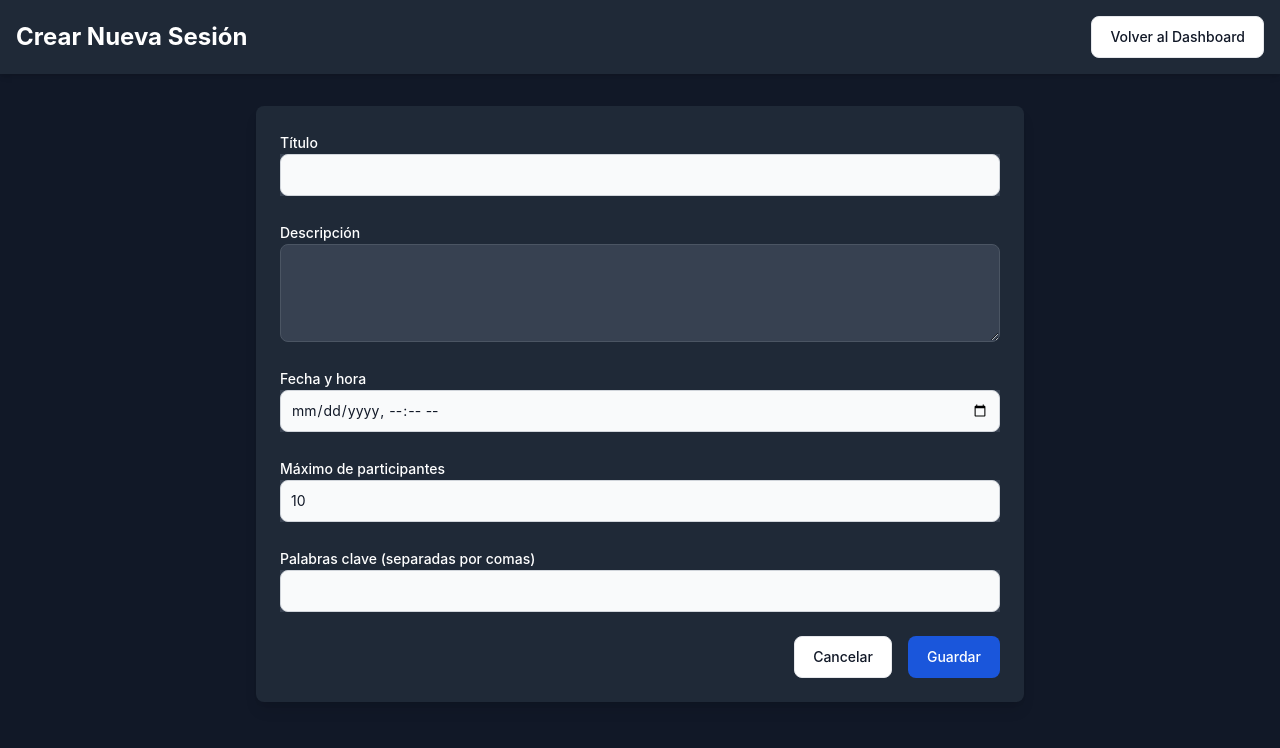
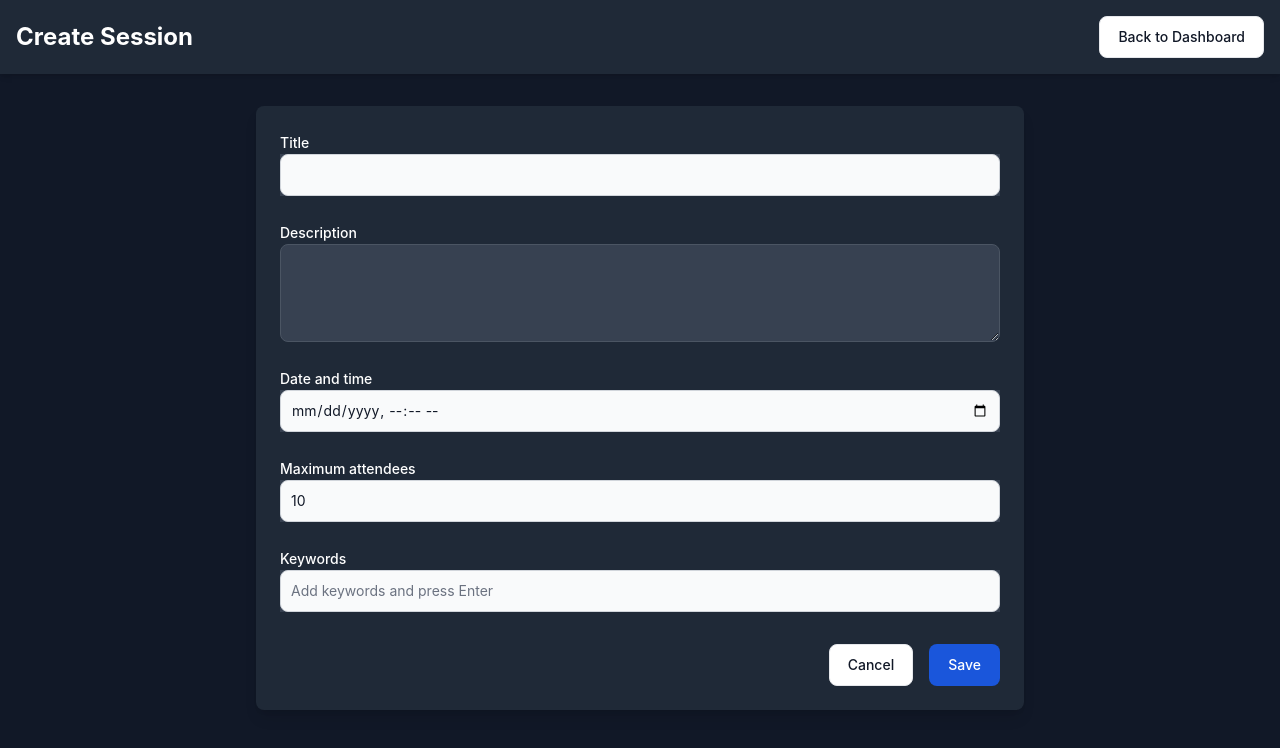
Before and after one commit to Amadorfl72/mentorhub, a React (Create React App) app in the folder frontend/: page /session/new in a window 1280 px wide. Shown: the top 748 px of the page. Built offline with nearby package versions, Linux system fonts and the light colour scheme.

Commit message:
Keywords como tags en Edit Sessions

```diff
--- a/frontend/src/locales/en.json
+++ b/frontend/src/locales/en.json
@@ -17,7 +17,14 @@
     "new_session": "New Session",
     "create_session": "Create Session",
     "mySessions": "My Sessions",
-    "show_more": "... show more"
+    "show_more": "... show more",
+    "edit_session": "Edit Session",
+    "title_label": "Title",
+    "description_label": "Description",
+    "date_time": "Date and time",
+    "max_attendees": "Maximum attendees",
+    "keywords": "Keywords",
+    "keywords_placeholder": "Add keywords and press Enter"
   },
   "welcome": "Welcome to the Application",
   "app": {
@@ -58,6 +65,10 @@
     "yes": "Yes",
     "no": "No",
     "edit": "Edit",
-    "cancel": "Cancel"
+    "cancel": "Cancel",
+    "delete": "Delete",
+    "save": "Save",
+    "saving": "Saving...",
+    "delete_confirmation": "Are you sure you want to delete this session?"
   }
 }
--- a/frontend/src/locales/es.json
+++ b/frontend/src/locales/es.json
@@ -17,7 +17,14 @@
     "new_session": "Nueva Sesión",
     "create_session": "Crear Sesión",
     "mySessions": "Mis Sesiones",
-    "show_more": "... mostrar más"
+    "show_more": "... mostrar más",
+    "edit_session": "Editar Sesión",
+    "title_label": "Título",
+    "description_label": "Descripción",
+    "date_time": "Fecha y hora",
+    "max_attendees": "Máximo de asistentes",
+    "keywords": "Palabras clave",
+    "keywords_placeholder": "Añade palabras clave y presiona Enter"
   },
   "welcome": "Bienvenido a la Aplicación",
   "loginPrompt": "Por favor, inicia sesión para continuar.",
@@ -59,6 +66,10 @@
     "yes": "Sí",
     "no": "No",
     "edit": "Editar",
-    "cancel": "Cancelar"
+    "cancel": "Cancelar",
+    "delete": "Eliminar",
+    "save": "Guardar",
+    "saving": "Guardando...",
+    "delete_confirmation": "¿Estás seguro de querer eliminar esta sesión?"
   }
 }
--- a/frontend/src/locales/fr.json
+++ b/frontend/src/locales/fr.json
@@ -59,6 +59,10 @@
     "yes": "Oui",
     "no": "Non",
     "edit": "Modifier",
-    "cancel": "Annuler"
+    "cancel": "Annuler",
+    "delete": "Supprimer",
+    "save": "Enregistrer",
+    "saving": "Enregistrement...",
+    "delete_confirmation": "Êtes-vous sûr de vouloir supprimer cette session ?"
   }
 }
--- a/frontend/src/pages/SessionPage.tsx
+++ b/frontend/src/pages/SessionPage.tsx
@@ -2,6 +2,8 @@ import React, { useState, useEffect } from 'react';
 import { Button, Label, TextInput, Textarea, Select } from 'flowbite-react';
 import { useNavigate, useParams } from 'react-router-dom';
 import { createSession, getSession, updateSession, Session } from '../services/sessionService';
+import { HiX } from 'react-icons/hi';
+import { useTranslation } from 'react-i18next';
 
 interface SessionFormData {
   title: string;
@@ -15,6 +17,7 @@ const SessionPage: React.FC = () => {
   const navigate = useNavigate();
   const { id } = useParams<{ id: string }>();
   const isEditMode = !!id;
+  const { t } = useTranslation();
 
   const [loading, setLoading] = useState<boolean>(false);
   const [sessionData, setSessionData] = useState<SessionFormData>({
@@ -58,6 +61,35 @@ const SessionPage: React.FC = () => {
       ...prev,
       [name]: value
     }));
+  };
+
+  // Handlers para las keywords
+  const handleKeywordKeyPress = (e: React.KeyboardEvent) => {
+    if (e.key === 'Enter' || e.key === ',') {
+      e.preventDefault();
+      const input = e.target as HTMLInputElement;
+      const value = input.value.trim();
+
+      if (value) {
+        const currentKeywords = sessionData.keywords ? sessionData.keywords.split(',').map(k => k.trim()).filter(Boolean) : [];
+        if (!currentKeywords.includes(value)) {
+          setSessionData({
+            ...sessionData,
+            keywords: [...currentKeywords, value].join(', ')
+          });
+        }
+        input.value = '';
+      }
+    }
+  };
+
+  const removeKeyword = (keyword: string) => {
+    const keywords = sessionData.keywords.split(',').map(k => k.trim()).filter(Boolean);
+    const filtered = keywords.filter(k => k !== keyword);
+    setSessionData({
+      ...sessionData,
+      keywords: filtered.join(', ')
+    });
   };
 
   const verifyToken = async () => {
@@ -143,10 +175,10 @@ const SessionPage: React.FC = () => {
       <header className="bg-gray-800 shadow-md">
         <div className="container mx-auto px-4 py-4 flex justify-between items-center">
           <h1 className="text-2xl font-bold">
-            {isEditMode ? 'Editar Sesión' : 'Crear Nueva Sesión'}
+            {isEditMode ? t('sessions.edit_session') : t('sessions.create_session')}
           </h1>
           <Button color="gray" onClick={() => navigate('/dashboard')}>
-            Volver al Dashboard
+            {t('common.back_to_dashboard')}
           </Button>
         </div>
       </header>
@@ -161,7 +193,7 @@ const SessionPage: React.FC = () => {
           <form onSubmit={handleSubmit} className="bg-gray-800 rounded-lg p-6 shadow-lg max-w-3xl mx-auto">
             <div className="space-y-6">
               <div>
-                <Label htmlFor="title" value="Título" className="text-white mb-2" />
+                <Label htmlFor="title" value={t('sessions.title_label')} className="text-white mb-2" />
                 <TextInput
                   id="title"
                   name="title"
@@ -173,7 +205,7 @@ const SessionPage: React.FC = () => {
               </div>
 
               <div>
-                <Label htmlFor="description" value="Descripción" className="text-white mb-2" />
+                <Label htmlFor="description" value={t('sessions.description_label')} className="text-white mb-2" />
                 <Textarea
                   id="description"
                   name="description"
@@ -185,7 +217,7 @@ const SessionPage: React.FC = () => {
               </div>
 
               <div>
-                <Label htmlFor="scheduled_time" value="Fecha y hora" className="text-white mb-2" />
+                <Label htmlFor="scheduled_time" value={t('sessions.date_time')} className="text-white mb-2" />
                 <TextInput
                   id="scheduled_time"
                   name="scheduled_time"
@@ -197,7 +229,7 @@ const SessionPage: React.FC = () => {
               </div>
 
               <div>
-                <Label htmlFor="max_attendees" value="Máximo de participantes" className="text-white mb-2" />
+                <Label htmlFor="max_attendees" value={t('sessions.max_attendees')} className="text-white mb-2" />
                 <TextInput
                   id="max_attendees"
                   name="max_attendees"
@@ -209,22 +241,36 @@ const SessionPage: React.FC = () => {
               </div>
 
               <div>
-                <Label htmlFor="keywords" value="Palabras clave (separadas por comas)" className="text-white mb-2" />
+                <Label htmlFor="keywords" value={t('sessions.keywords')} className="text-white mb-2" />
                 <TextInput
                   id="keywords"
-                  name="keywords"
-                  value={sessionData.keywords}
-                  onChange={handleChange}
+                  name="keywords_input"
+                  placeholder={t('sessions.keywords_placeholder')}
+                  onKeyDown={handleKeywordKeyPress}
                   className="bg-gray-700 text-white border-gray-600"
                 />
+                <div className="mt-2 flex flex-wrap gap-2">
+                  {sessionData.keywords.split(',').filter(Boolean).map((keyword) => (
+                    <span
+                      key={keyword.trim()}
+                      className="bg-purple-900 text-purple-100 px-2 py-1 rounded-full text-sm flex items-center gap-1"
+                    >
+                      {keyword.trim()}
+                      <HiX
+                        className="cursor-pointer hover:text-purple-300"
+                        onClick={() => removeKeyword(keyword.trim())}
+                      />
+                    </span>
+                  ))}
+                </div>
               </div>
 
               <div className="flex justify-end gap-4 mt-8">
                 <Button color="gray" onClick={() => navigate('/dashboard')}>
-                  Cancelar
+                  {t('common.cancel')}
                 </Button>
                 <Button color="blue" type="submit" disabled={loading}>
-                  {loading ? 'Guardando...' : 'Guardar'}
+                  {loading ? t('common.saving') : t('common.save')}
                 </Button>
               </div>
             </div>
```
